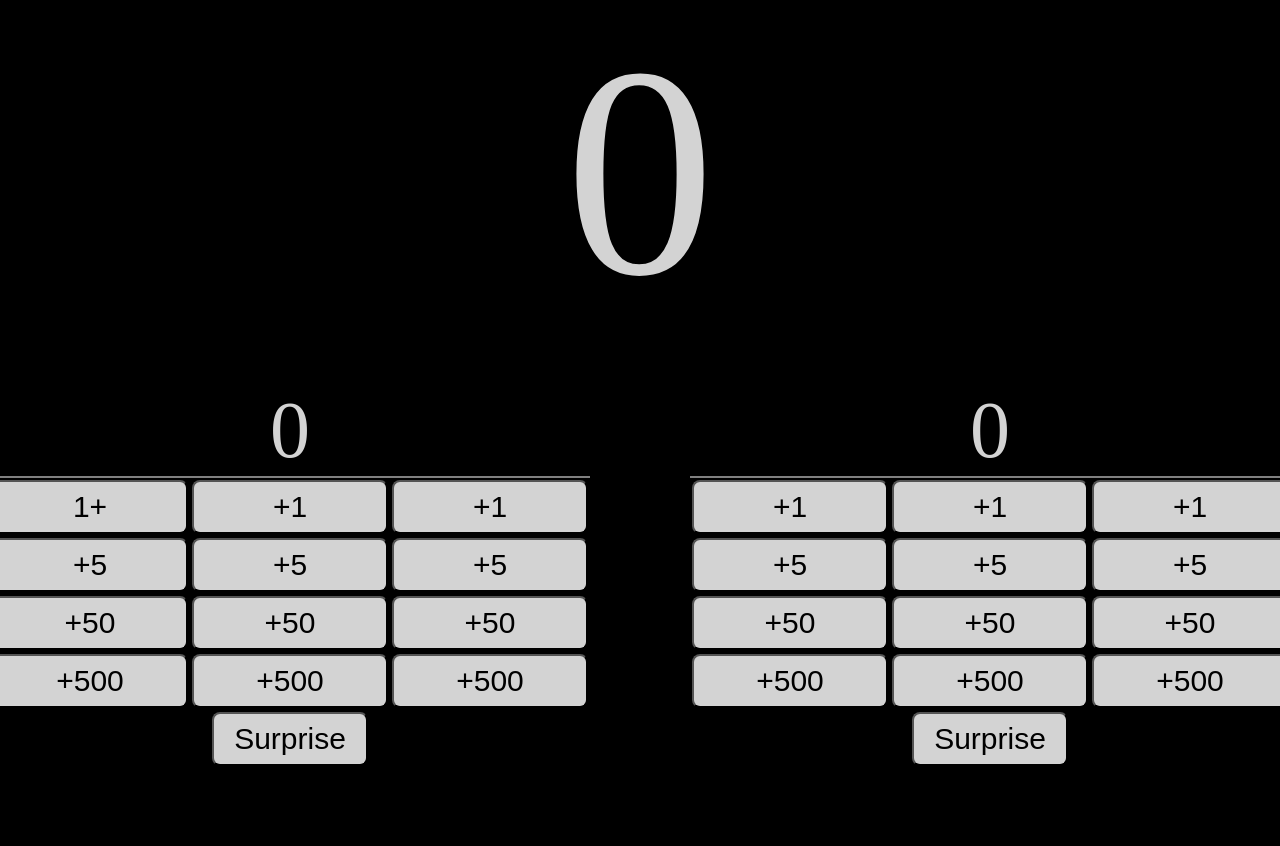
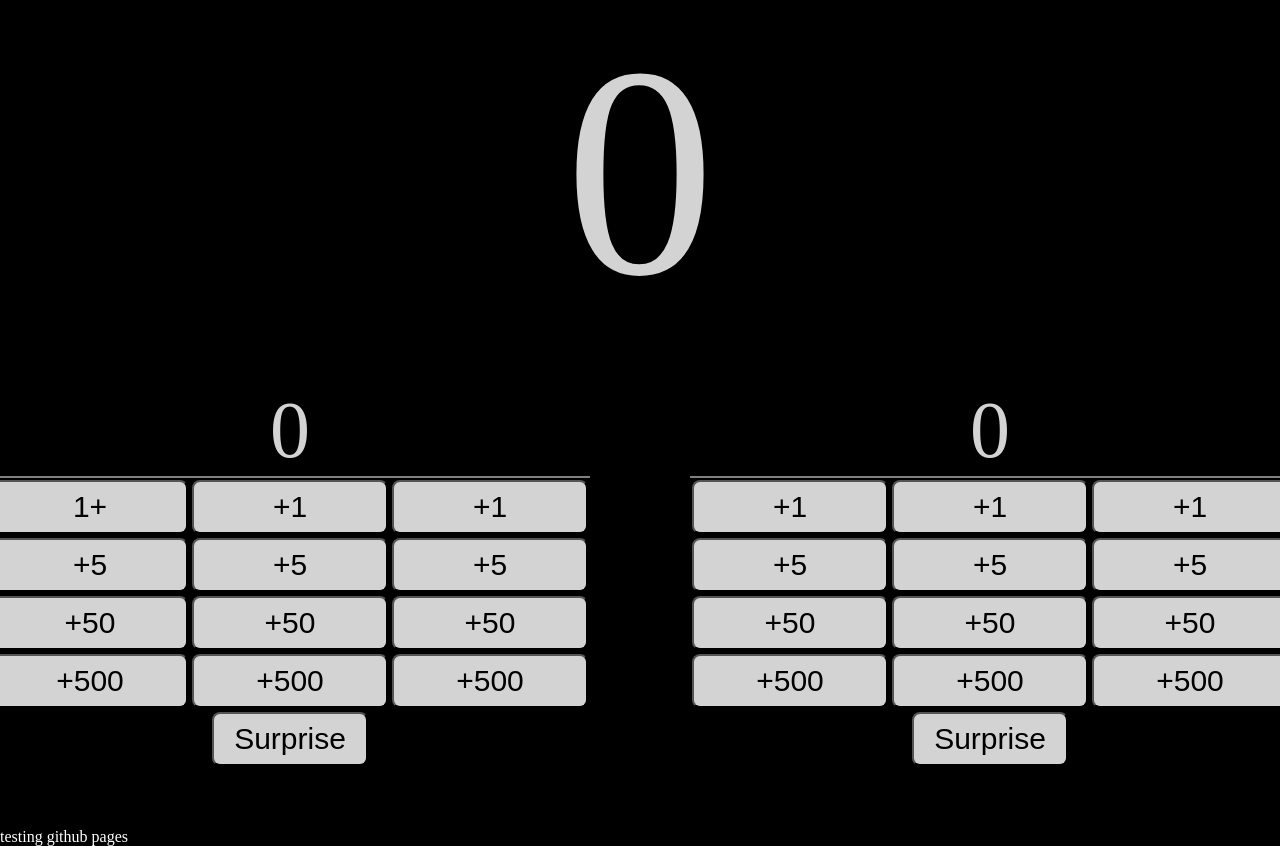
Before and after one commit to khaled-gad/7M-Points, a plain HTML site: page index.html in a window 1280 px wide. Shown: the top 846 px of the page. Drawn offline with Linux system fonts and the light colour scheme.

Commit message:
testing github pages

```diff
--- a/index.html
+++ b/index.html
@@ -63,6 +63,7 @@
                 </div>
             </div>
         </div>
+        <div style="color: white;">testing github pages</div>
     </body>
     <script>
         function increment(type, value) {
```
